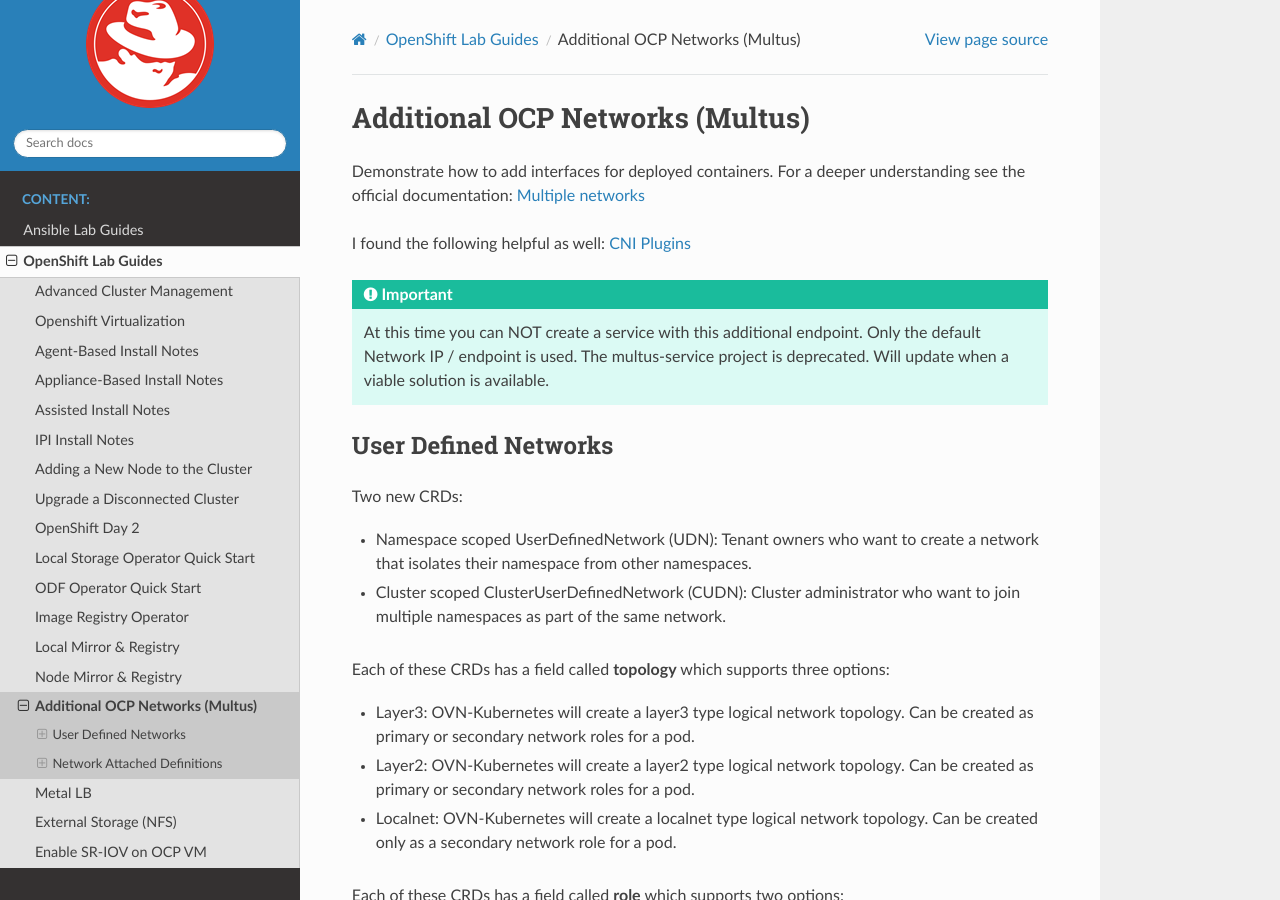
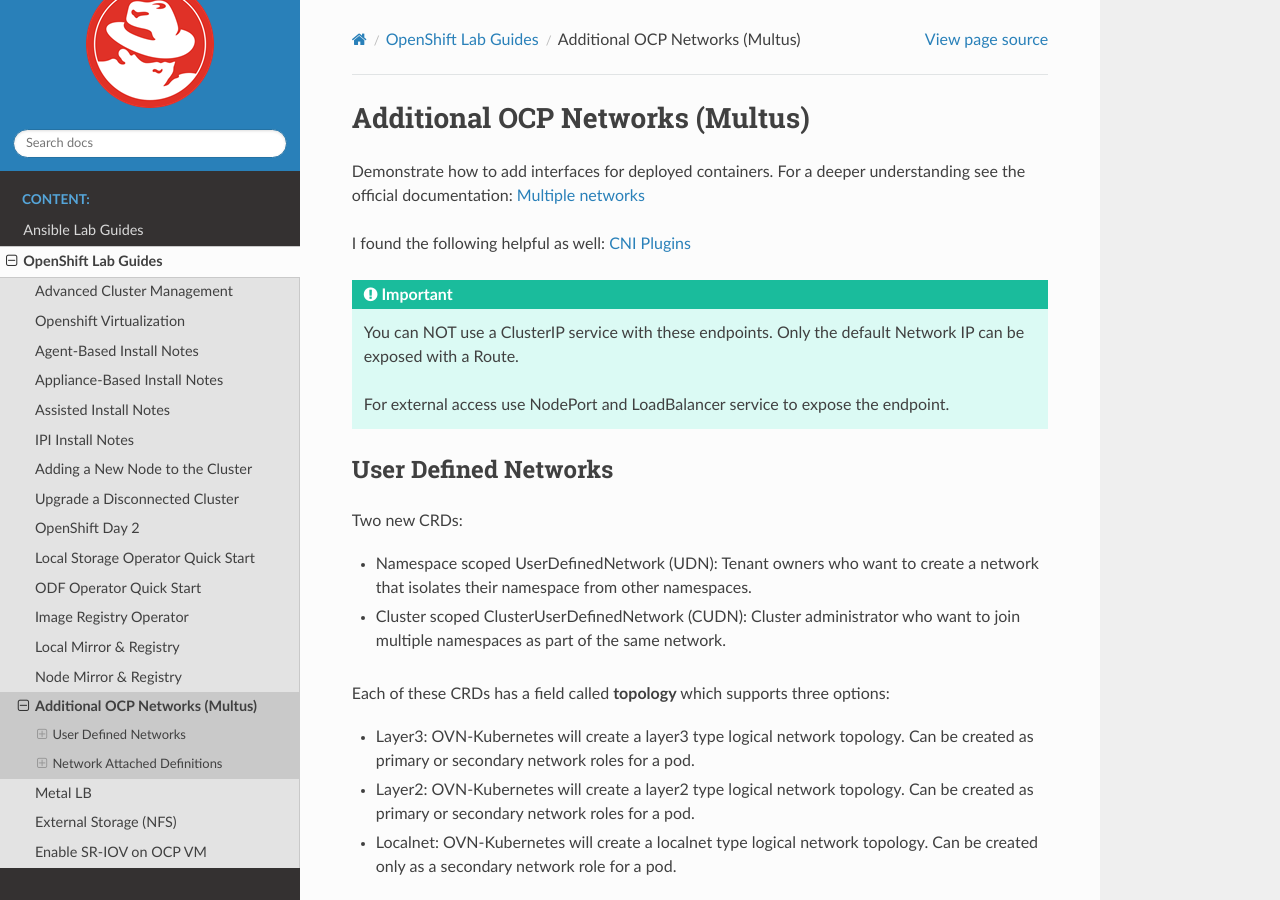
Before and after one commit to vtog/labGuides, a Sphinx documentation site: the page built from source/ocp/multus.rst, in a window 1280 px wide and 900 px high. Built offline with Sphinx 7.4.7 and the Read the Docs theme 3.1.0, drawn with Linux system fonts in a browser that asks for light colours; pages that are not in the unit, such as notebooks, are missing from menus.

Commit message:
updated multus intro note

```diff
--- a/source/ocp/multus.rst
+++ b/source/ocp/multus.rst
@@ -8,9 +8,11 @@
 I found the following helpful as well:
 `CNI Plugins <https://www.cni.dev/plugins/current/>`_
 
-.. important:: At this time you can NOT create a service with this additional
-   endpoint. Only the default Network IP / endpoint is used. The multus-service
-   project is deprecated. Will update when a viable solution is available.
+.. important:: You can NOT use a ClusterIP service with these endpoints. Only
+   the default Network IP can be exposed with a Route.
+
+   For external access use NodePort and LoadBalancer service to expose the
+   endpoint.
 
 User Defined Networks
 ---------------------
```
